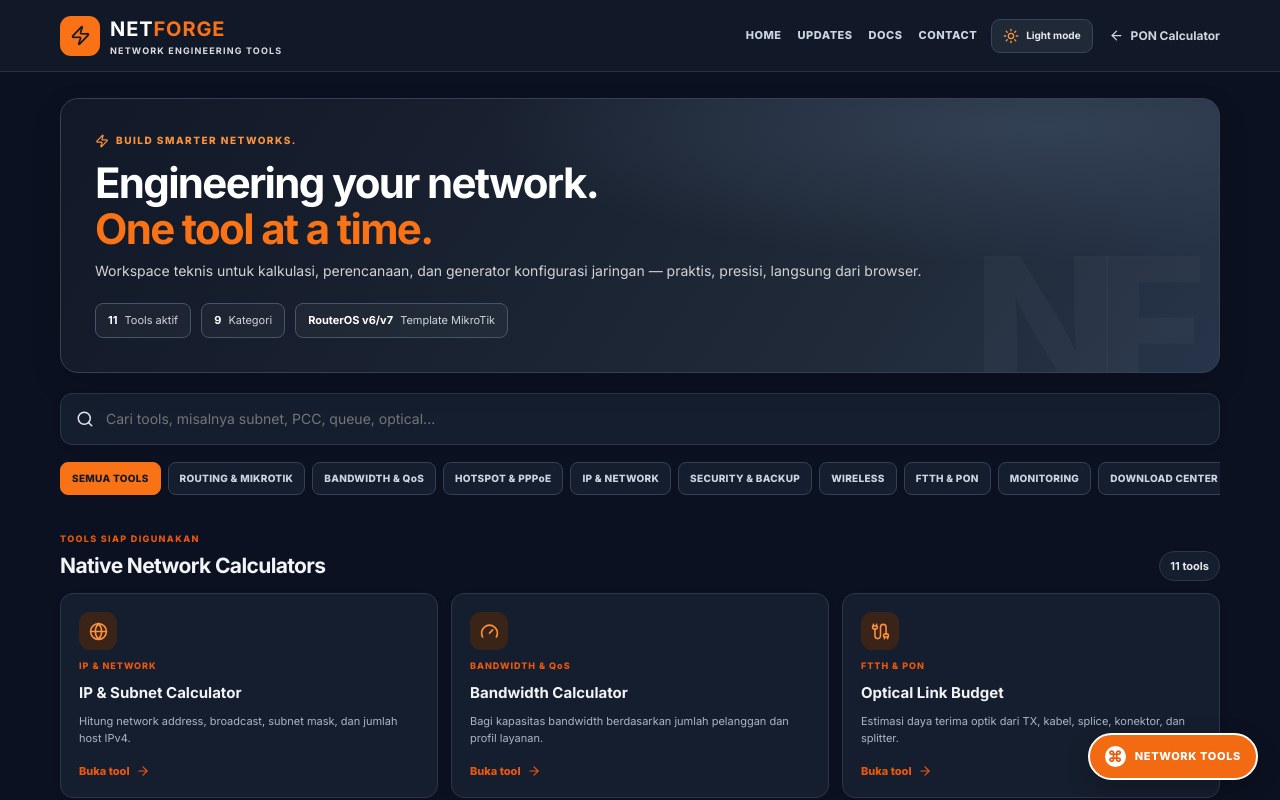
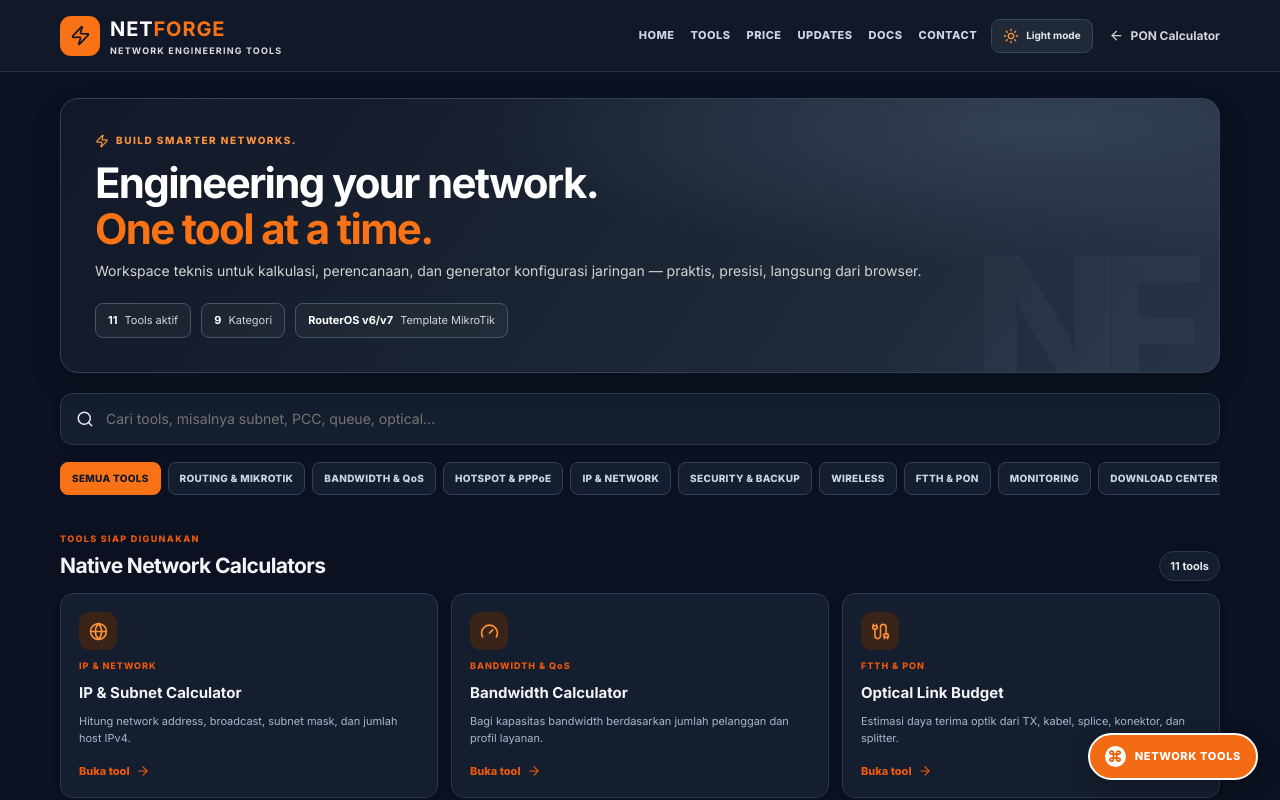
Before and after one commit to mikrotikscript/PON, a Next.js app: page /PON/tools in a window 1280 px wide. Shown: the top 800 px of the page. Built offline with nearby package versions, Linux system fonts and the light colour scheme.

Commit message:
Add unified navigation to Tools

```diff
--- a/app/tools/page.tsx
+++ b/app/tools/page.tsx
@@ -192,7 +192,7 @@ add address=${lanNet} gateway=${dhcpGateway} dns-server=${dhcpDns}`;
     <main className={`nt-page nt-${theme}`}>
       <header className="nt-header">
         <a className="nt-brand" href="/PON/tools/" aria-label="NETFORGE Home"><span className="nt-brand-icon"><Zap size={21}/></span><span><b>NET<span>FORGE</span></b><small>NETWORK ENGINEERING TOOLS</small></span></a>
-        <nav className="nf-main-nav"><a href="/PON/tools/">HOME</a><a href="/PON/updates/">UPDATES</a><a href="/PON/docs/">DOCS</a><a href="/PON/contact/">CONTACT</a></nav><div className="nt-header-actions"><button className="nt-theme-toggle" onClick={() => setTheme(theme === 'dark' ? 'light' : 'dark')} aria-label={theme === 'dark' ? 'Aktifkan light mode' : 'Aktifkan dark mode'}>{theme === 'dark' ? <Sun size={16}/> : <Moon size={16}/>}<span>{theme === 'dark' ? 'Light mode' : 'Dark mode'}</span></button><a className="nt-back" href="/PON/"><ArrowLeft size={15}/> PON Calculator</a></div>
+        <nav className="nf-main-nav"><a href="/PON/">HOME</a><a className="active" href="/PON/tools/">TOOLS</a><a href="/PON/price/">PRICE</a><a href="/PON/updates/">UPDATES</a><a href="/PON/docs/">DOCS</a><a href="/PON/contact/">CONTACT</a></nav><div className="nt-header-actions"><button className="nt-theme-toggle" onClick={() => setTheme(theme === 'dark' ? 'light' : 'dark')} aria-label={theme === 'dark' ? 'Aktifkan light mode' : 'Aktifkan dark mode'}>{theme === 'dark' ? <Sun size={16}/> : <Moon size={16}/>}<span>{theme === 'dark' ? 'Light mode' : 'Dark mode'}</span></button><a className="nt-back" href="/PON/"><ArrowLeft size={15}/> PON Calculator</a></div>
       </header>
 
       <div className="nt-container">
```
